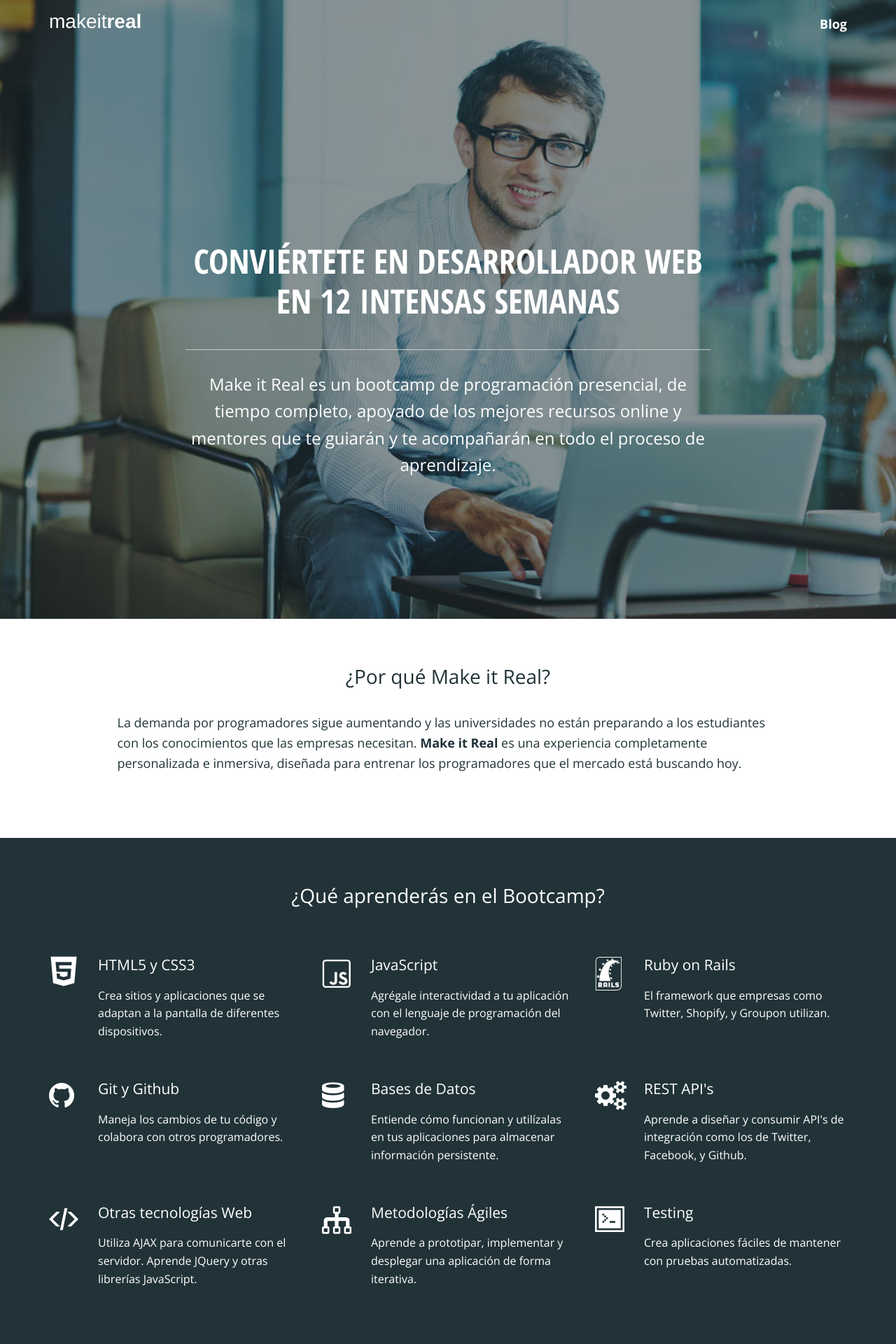
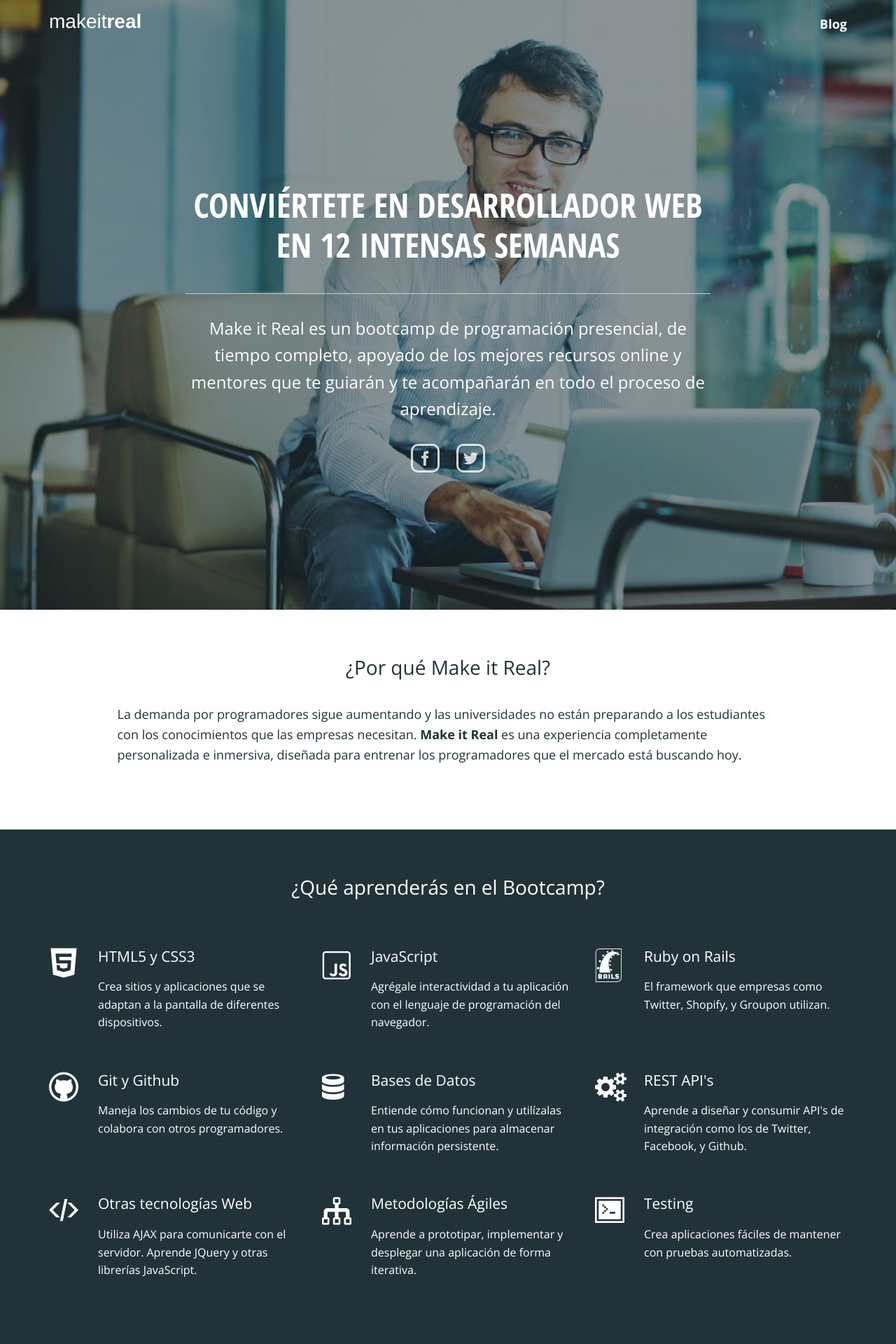
Before and after one commit to simonhoyos/blog, a Jekyll site: the page built from index.html, in a window 1280 px wide. Shown: the top 1920 px of the page at 70% size. Built offline with Jekyll 4.4.1, drawn with Linux system fonts in a browser that asks for light colours; nearby versions of some CDN libraries.

Commit message:
Add social buttons

```diff
--- a/css/fonts.css
+++ b/css/fonts.css
@@ -1,10 +1,10 @@
 @font-face {
 	font-family: 'icomoon';
-	src:url('fonts/icomoon.eot?-vn25d9');
-	src:url('fonts/icomoon.eot?#iefix-vn25d9') format('embedded-opentype'),
-		url('fonts/icomoon.woff?-vn25d9') format('woff'),
-		url('fonts/icomoon.ttf?-vn25d9') format('truetype'),
-		url('fonts/icomoon.svg?-vn25d9#icomoon') format('svg');
+	src:url('fonts/icomoon.eot?-8ms8qu');
+	src:url('fonts/icomoon.eot?#iefix-8ms8qu') format('embedded-opentype'),
+		url('fonts/icomoon.woff?-8ms8qu') format('woff'),
+		url('fonts/icomoon.ttf?-8ms8qu') format('truetype'),
+		url('fonts/icomoon.svg?-8ms8qu#icomoon') format('svg');
 	font-weight: normal;
 	font-style: normal;
 }
@@ -23,63 +23,45 @@
 	-moz-osx-font-smoothing: grayscale;
 }
 
-.icon-gears:before {
-	content: "\f085";
-}
-.icon-twitter:before {
-	content: "\f099";
-}
-.icon-github:before {
-	content: "\f09b";
-}
-.icon-flask:before {
-	content: "\f0c3";
-}
-.icon-envelope:before {
-	content: "\f0e0";
-}
-.icon-quote-left:before {
-	content: "\f10d";
-}
-.icon-quote-right:before {
-	content: "\f10e";
-}
-.icon-send:before {
-	content: "\f1d8";
-}
 .icon-uniF13B:before {
 	content: "\f13b";
 }
 .icon-uniF148:before {
 	content: "\f148";
 }
-.icon-uniF14F:before {
-	content: "\f14f";
+.icon-uniE603:before {
+	content: "\e607";
 }
-.icon-uniE603:before {
+.icon-quote-right:before {
+	content: "\e60b";
+}
+.icon-quote-left:before {
+	content: "\e60a";
+}
+.icon-tree:before {
+	content: "\e605";
+}
+.icon-code:before {
+	content: "\e606";
+}
+.icon-console:before {
+	content: "\e608";
+}
+.icon-facebook:before {
+	content: "\e600";
+}
+.icon-twitter:before {
+	content: "\e601";
+}
+.icon-github:before {
+	content: "\e602";
+}
+.icon-html5:before {
+	content: "\e609";
+}
+.icon-envelope:before {
+	content: "\e604";
+}
+.icon-gears:before {
 	content: "\e603";
 }
-.icon-cog:before {
-	content: "\e605";
-}
-.icon-cogs:before {
-	content: "\e606";
-}
-.icon-tree:before {
-	content: "\e607";
-}
-.icon-insert-template:before {
-	content: "\e608";
-}
-.icon-code:before {
-	content: "\e600";
-}
-.icon-console:before {
-	content: "\e604";
-}
-.icon-github2:before {
-	content: "\e601";
-}
-.icon-html5:before {
-	content: "\e602";
-}
--- a/css/style.scss
+++ b/css/style.scss
@@ -81,7 +81,7 @@
     @media (min-width: $screen-md-min) {
       font-size: 48px;
       line-height: 1.2;
-      padding: 280px 100px 0;
+      padding: 200px 100px 0;
       margin-bottom: 40px;
     }
   }
@@ -95,6 +95,7 @@
 
     border-top: 1px solid #ccc;
     padding-top: 20px;
+    padding-bottom: 40px;
 
     @media (min-width: $screen-md-min) {
       font-size: 24px;
@@ -102,10 +103,32 @@
       padding-top: 30px;
     }
 
-    padding-bottom: 100px;
+
+    a { color: white; }
+  }
+
+  .sn {
+    text-align: center;
+    padding-bottom: 80px;
+
     @media (min-width: $screen-md-min) { padding-bottom: 200px; }
 
-    a { color: white; }
+    span {
+      color: white;
+      font-size: 16px;
+      margin: 0 10px;
+      opacity: 0.8;
+      border: 2px solid white;
+      border-radius: 10px;
+      padding: 7px;
+
+      @media (min-width: $screen-md-min) {
+        font-size: 21px;
+        border: 3px solid white;
+      }
+
+      &:hover { opacity: 1; }
+    }
   }
 }
 
--- a/index.html
+++ b/index.html
@@ -10,6 +10,14 @@ layout: home
     <div class="row">
       <div class="col-xs-10 col-xs-offset-1 col-sm-8 col-sm-offset-2">
         <div class="sub-leading">Make it Real es un <a href="http://localhost:4000/2014/08/03/que-es-un-bootcamp-inmersivo-de-programacion/" target="_blank">bootcamp de programación</a> presencial, de tiempo completo, apoyado de los mejores recursos online y mentores que te guiarán y te acompañarán en todo el proceso de aprendizaje.</div>
+      </div>
+    </div>
+    <div class="row">
+      <div class="col-sm-12">
+        <div class="sn">
+          <a href="https://facebook.com/makeitrealcamp" target="_blank"><span class="icon icon-facebook"></span></a>
+          <a href="https://twitter.com/makeitrealcamp" target="_blank"><span class="icon icon-twitter"></span></a>
+        </div>
       </div>
     </div>
   </div>
```
Also changed, not shown: css/fonts/icomoon.ttf, css/fonts/icomoon.woff, css/style.css, 2 other files.
